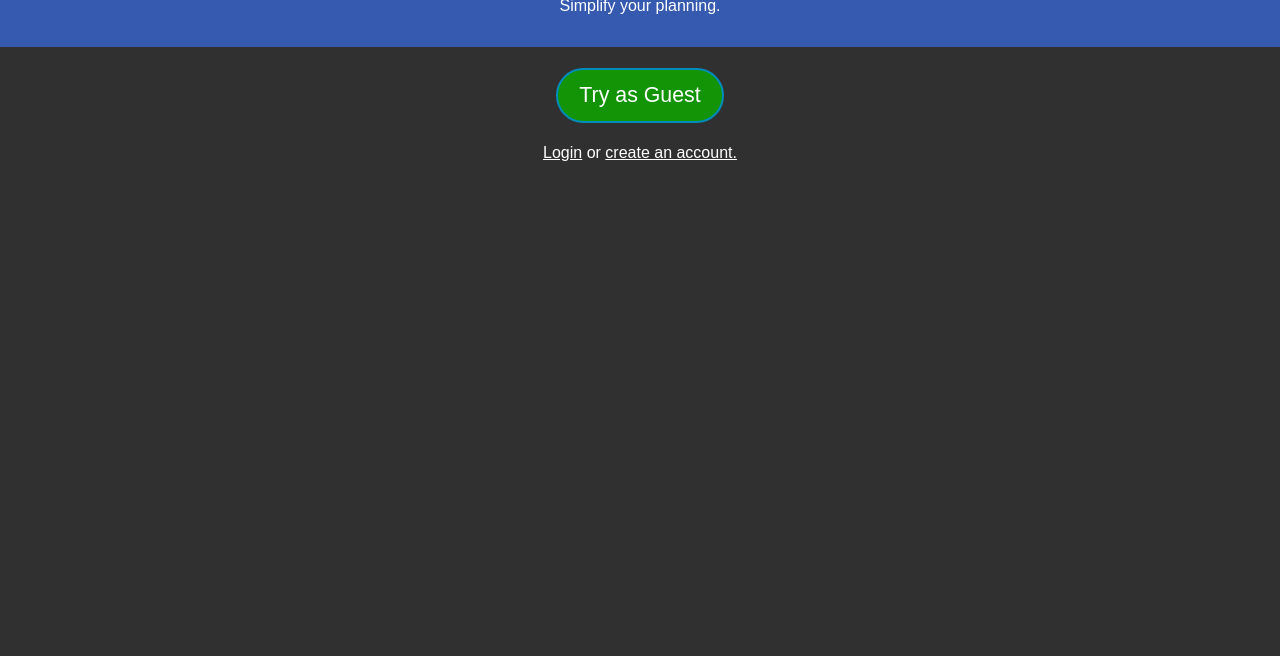
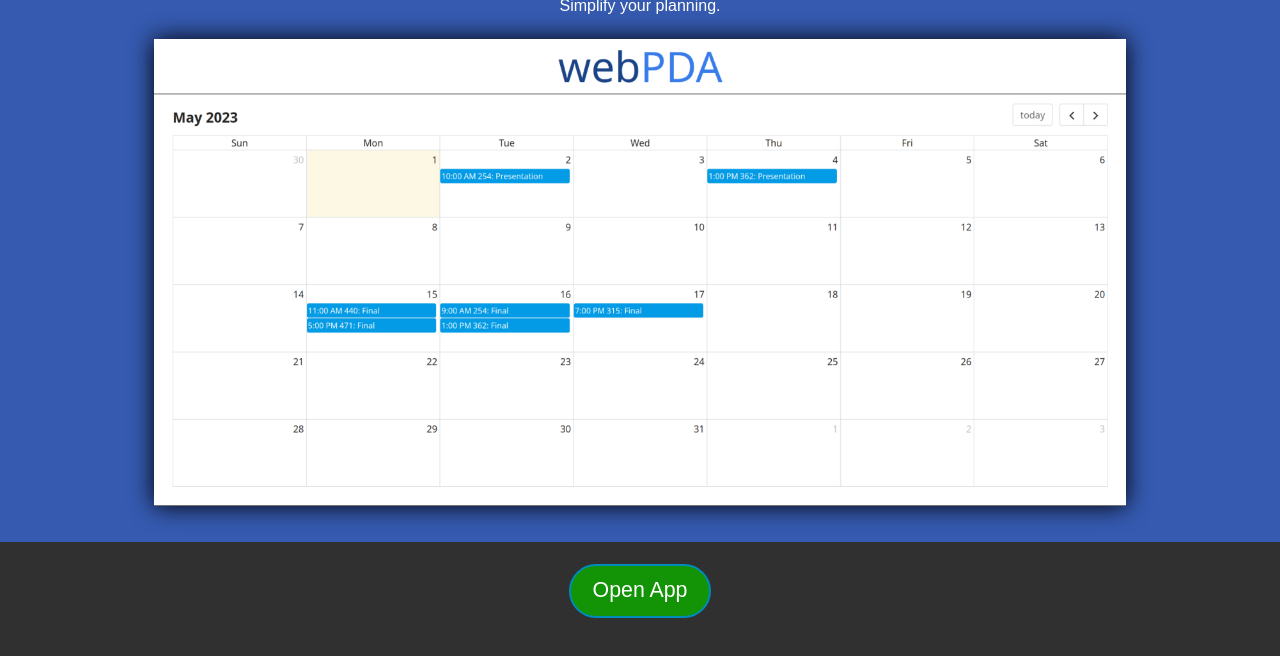
Before and after one commit to muskit/webPDA, a plain HTML site: page index.html in a window 1280 px wide. Shown: the part 72-728 px from the top of the page. Drawn offline with Linux system fonts and the light colour scheme.

Commit message:
changed up home page

```diff
--- a/index.html
+++ b/index.html
@@ -12,13 +12,14 @@
     <div id=top-half>
         <h1 id="title-text">webPDA</h1>
         <a>Simplify your planning.</a>
+        <div>
+          <img src="ScreenShot.png">
+        </div>
     </div>
     <div class="horizontal-center">
-      <a class="button" id="guest-button" href="app">Try as Guest</a>
+      <a class="button" id="guest-button" href="app">Open App</a>
     </div>
-    <div class="horizontal-center">
-      <a href="login">Login</a> or <a href="register">create an account.</a>
-    </div>
+
 	<script src="index.js"></script>
   </body>
 </html>
--- a/style.css
+++ b/style.css
@@ -43,3 +43,9 @@
     background-color: var(--color-main);
     text-align: center;
 }
+
+img{
+    max-width: 80%;
+    margin-top: 1.5em;
+    filter: drop-shadow(0px 0px 12px #000000);
+}
```
Also changed, not shown: ScreenShot.png (added).
